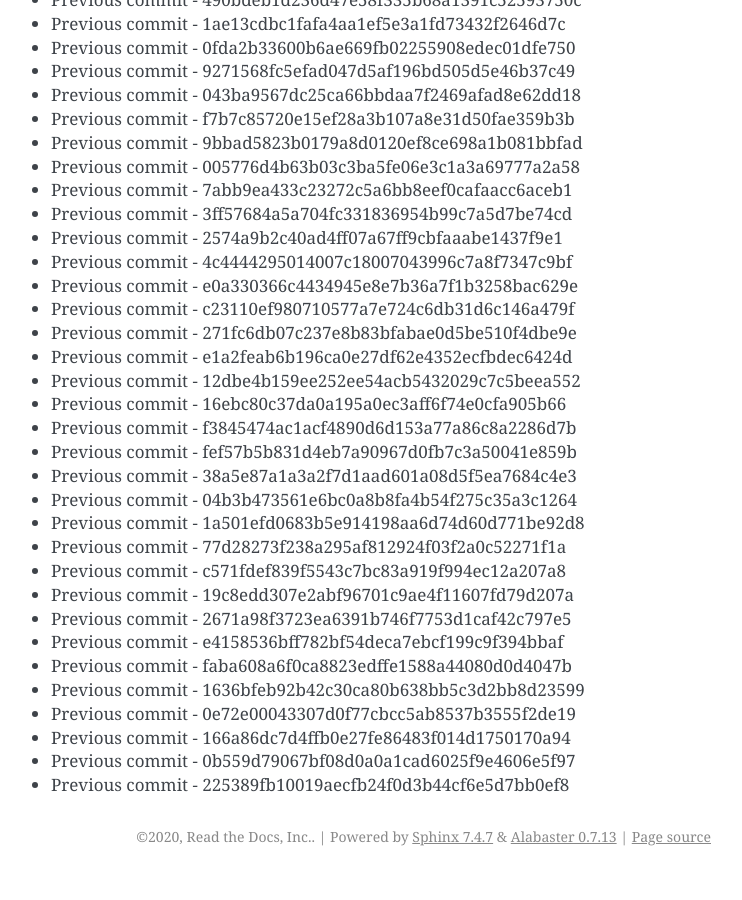
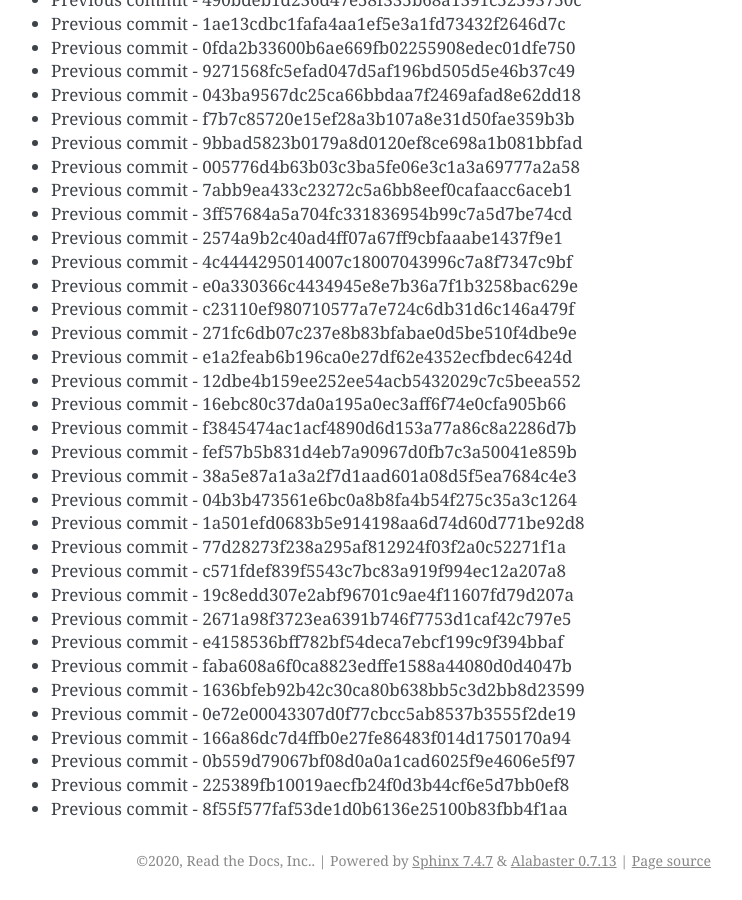
Before and after one commit to readthedocs/rtd-git-stresstest, a Sphinx documentation site: the page built from docs/updates.rst, in a window 1280 px wide and 900 px high, scrolled down 88942 px. Shown: the whole window, without its empty margins (399-1141 px from the left). Built offline with Sphinx 7.4.7, drawn with Linux system fonts in a browser that asks for light colours; before the commit the page ends 89818 px from its top, so only the background shows below that.

Commit message:
Generating commit from previous: 8f55f577faf53de1d0b6136e25100b83fbb4f1aa

```diff
--- a/docs/updates.rst
+++ b/docs/updates.rst
@@ -3769,3 +3769,4 @@ It can be tested for any performance characteristics.
 * Previous commit - 166a86dc7d4ffb0e27fe86483f014d1750170a94
 * Previous commit - 0b559d79067bf08d0a0a1cad6025f9e4606e5f97
 * Previous commit - 225389fb10019aecfb24f0d3b44cf6e5d7bb0ef8
+* Previous commit - 8f55f577faf53de1d0b6136e25100b83fbb4f1aa
```
